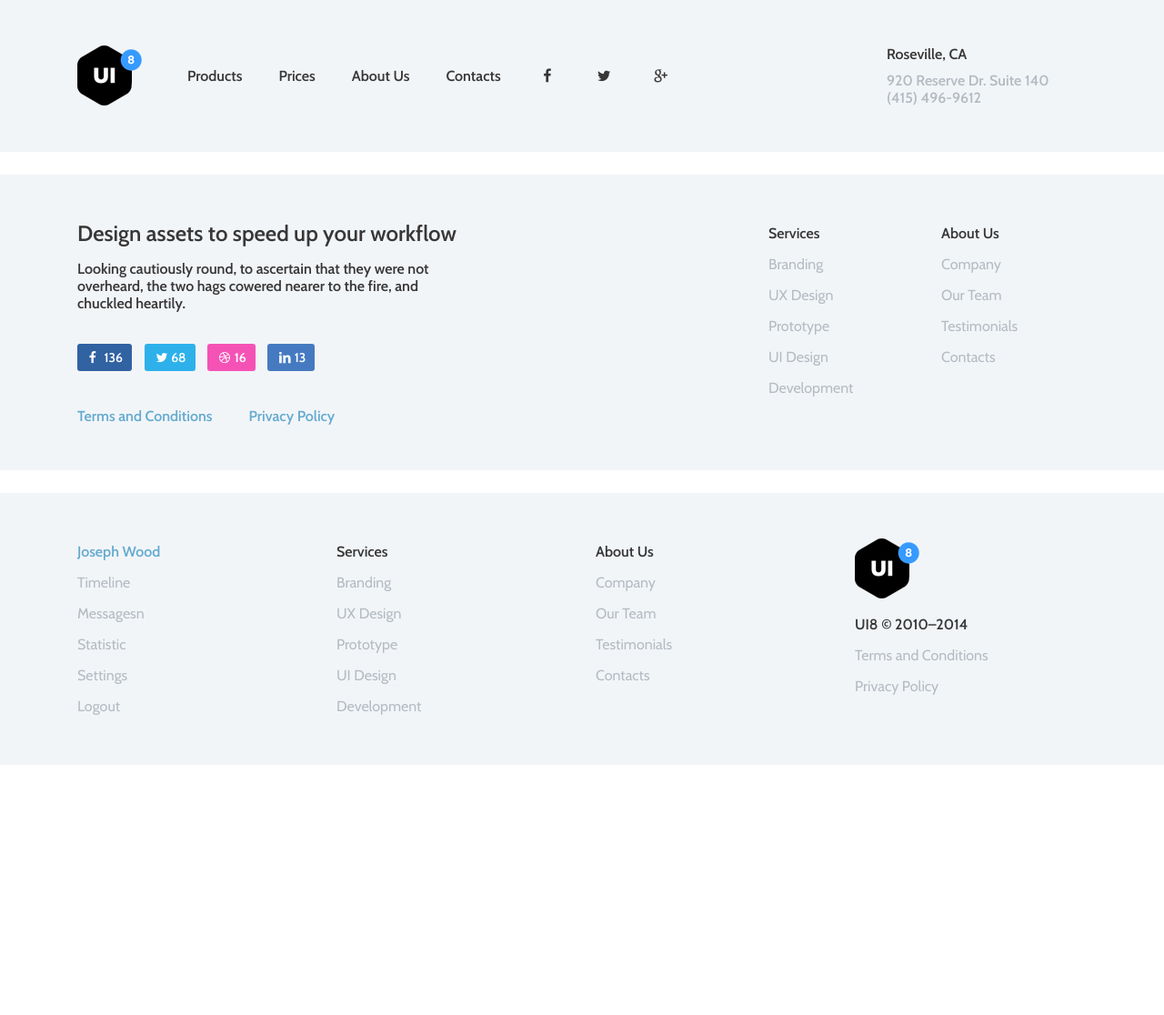
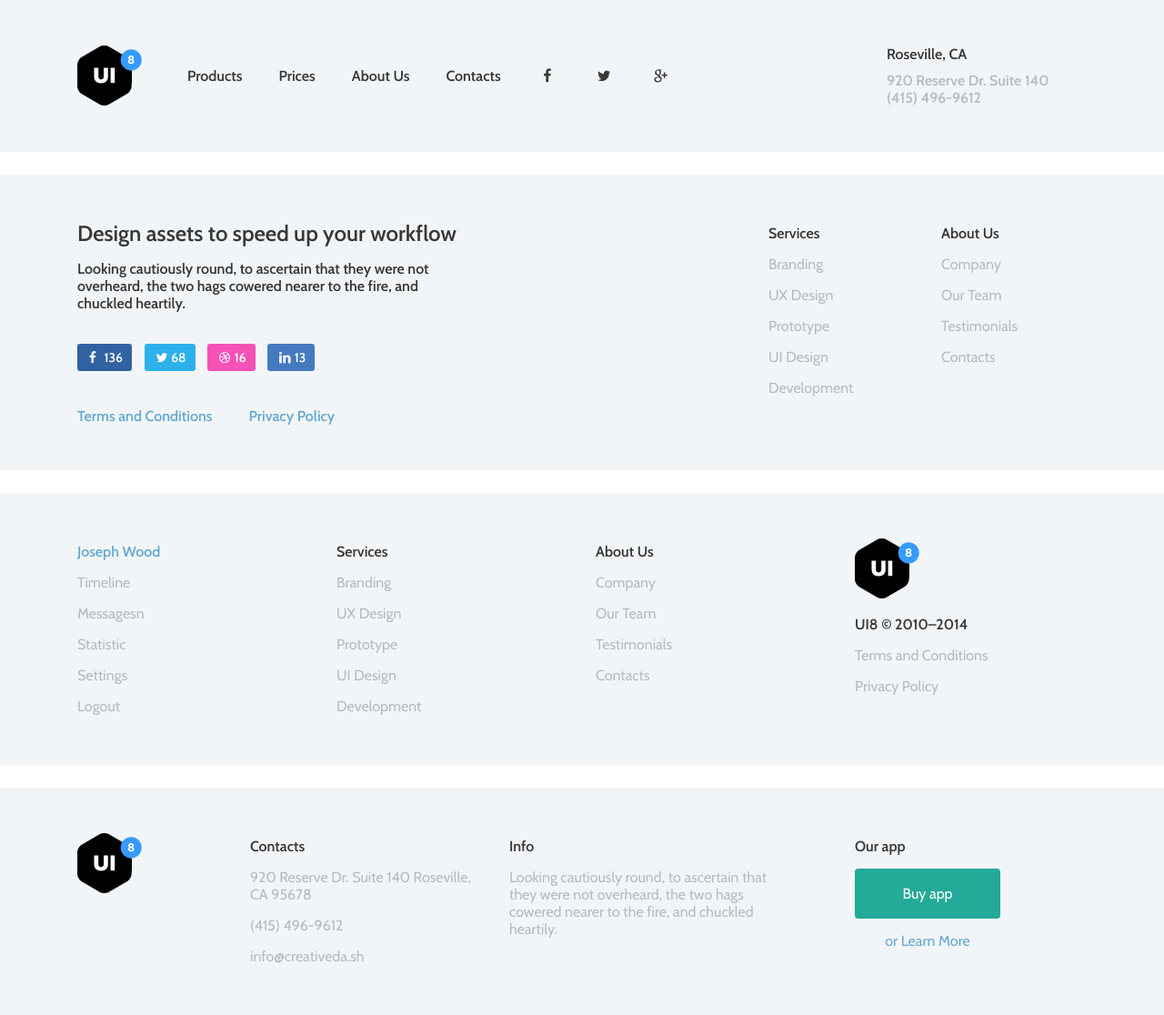
Before and after one commit to AlexSumbit/mate_footers, a website: page src/index.html in a window 1280 px wide. Shown: the whole page at 91% size. Before the commit the page ends 841 px from the top, so only its background shows below. Drawn offline with nearby package versions, Linux system fonts and the light colour scheme.

Commit message:
added fourth footer

```diff
--- a/src/index.html
+++ b/src/index.html
@@ -112,7 +112,7 @@
                     <div class="col-md-3">
                         <img src="img/logo.png" alt="logo" class="logo logo--list">
                         <ul class="list">
-                            <li class="list__title">UI8 © 2010–2014 </li>
+                            <li class="list__title">UI8 © 2010–2014</li>
                             <li class="list__item"><a href="#">Terms and Conditions</a></li>
                             <li class="list__item"><a href="#">Privacy Policy</a></li>
                         </ul>
@@ -120,5 +120,35 @@
                 </div>
             </div>
         </div>
+        <div class="footer footer--space-top">
+            <div class="container">
+                <div class="row">
+                    <div class="col-md-2">
+                        <img src="img/logo.png" alt="logo" class="logo logo--list">
+                    </div>
+                    <div class="col-md-3">
+                        <ul class="list">
+                            <li class="list__title">Contacts</li>
+                            <li class="list__item">920 Reserve Dr. Suite 140 Roseville, CA 95678</li>
+                            <li class="list__item"><a href="#">(415) 496-9612</a></li>
+                            <li class="list__item"><a href="#">info@creativeda.sh</a></li>
+                        </ul>
+                    </div>
+                    <div class="col-md-4">
+                        <ul class="list">
+                            <li class="list__title">Info</li>
+                            <li class="list__item">Looking cautiously round, to ascertain that<br>they were not overheard, the two hags<br>cowered nearer to the fire, and chuckled<br>heartily.</li>
+                        </ul>
+                    </div>
+                    <div class="col-md-2">
+                        <ul class="list">
+                            <li class="list__title">Our app</li>
+                            <li class="list__item"><button class="button">Buy app</button></li>
+                            <li class="list__item list__item--light"><a href="#">or Learn More</a></li>
+                        </ul>
+                    </div>
+                </div>
+            </div>
+        </div>
     </body>
 </html>
--- a/src/sass/footers.scss
+++ b/src/sass/footers.scss
@@ -54,6 +54,11 @@
         color: #b4bbc2;
         margin-top: 15px;
         font-weight: 400;
+
+        &--light{
+            text-align: center;
+            color: #65abd0;
+        }
     }
 
     &__title{
@@ -61,6 +66,21 @@
         &--light{
             color: #65abd0;
         }
+    }
+}
+
+.button{
+    color: #fff;
+    border: none;
+    background-color: #24aa98;
+    width: 100%;
+    padding: 18px 0;
+    border-radius: 4px;
+    cursor: pointer;
+    transition: 0.2s;
+
+    &:hover{
+        opacity: 0.7;
     }
 }
 
```
Also changed, not shown: src/css/style.css.
